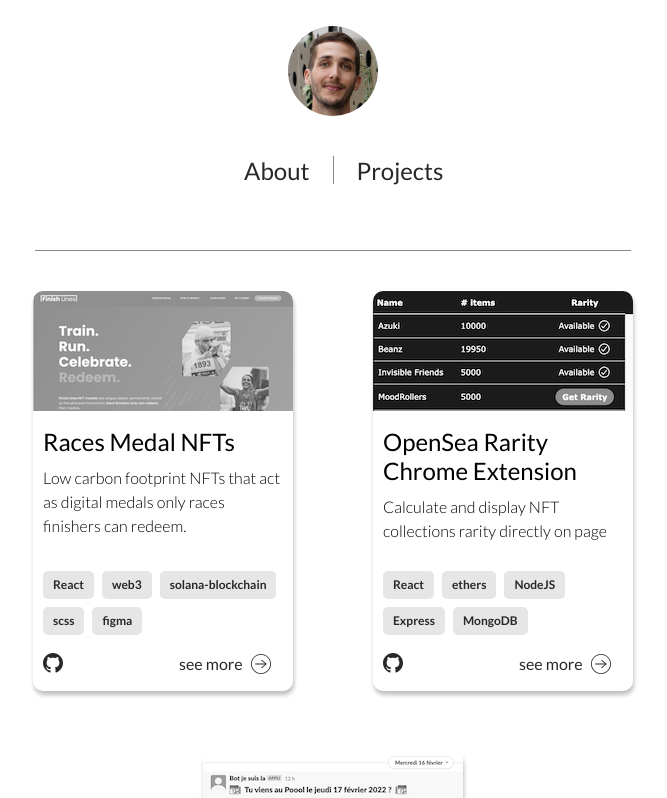
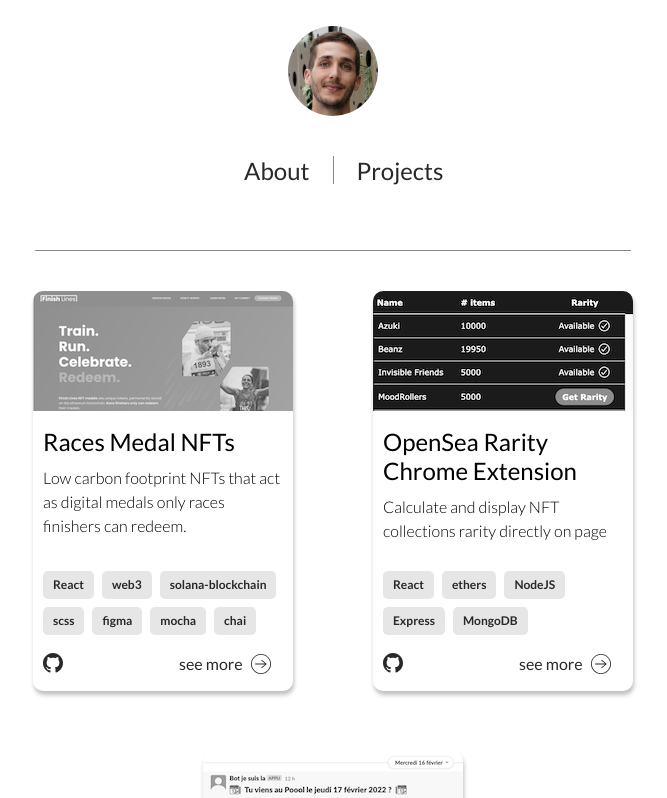
Before and after one commit to thomas-labrusse/personal-website, a Next.js app: page /projects in a window 1280 px wide. Shown: the top 798 px of the page, without its empty margins (307-974 px from the left). Built offline with nearby package versions, Linux system fonts and the light colour scheme.

Commit message:
content update

```diff
--- a/pages/projects/index.jsx
+++ b/pages/projects/index.jsx
@@ -12,8 +12,16 @@
 		thumbnail: '../images/minter-thumbnail.png',
 		image: '../images/minter-300h.png',
 		description:
-			'Web3 application allowing races organizers to offer digital medals (NFTs) to finishers. The NFTs are stored on the Solana blockchain, a proof of history / proof of stake blockchain with very low carbon footprint impact. Finishers can mint their medal NFT directly by connecting their Phantom wallet to the App. A "medal cabinet" page allows medal owners to display all their medals linked to their connected wallet. App developed with React, using solana Metaplex NFT standard and Candy Machine v2 for the mint. Designed on Figma. A first working version was made on the Ethereum blockchain using a solidity smart contract library for NFTs. Moved to Solana to limit significantly the environmental impact of transactions.',
-		stack: ['React', 'web3', 'solana-blockchain', 'scss', 'figma'],
+			'Web3 application allowing races organizers to offer digital medals (NFTs) to finishers. The NFTs are stored on the Solana blockchain, a proof of history / proof of stake blockchain with very low carbon footprint impact. Finishers can mint their medal NFT directly by connecting their Phantom wallet to the App. A "medal cabinet" page allows medal owners to display all their medals linked to their connected wallet. App developed with React, using solana Metaplex NFT standard and Candy Machine v2 for the mint. Designed on Figma. A first working version was made on the Ethereum blockchain using a Solidity smart contract library for NFTs, Mocha test framework and Chai assertions library. Moved to Solana to limit significantly the environmental impact of transactions.',
+		stack: [
+			'React',
+			'web3',
+			'solana-blockchain',
+			'scss',
+			'figma',
+			'mocha',
+			'chai',
+		],
 		github: 'https://github.com/thomas-labrusse',
 		// url: 'https://google.com/',
 	},
```
